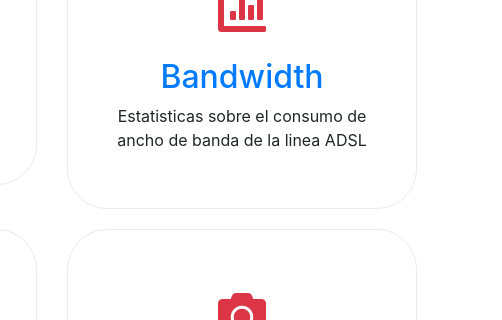
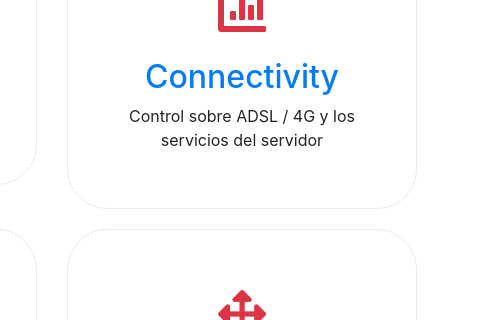
Before and after one commit to dh1tw/ed1r-operational-services, a plain HTML site: page index.html in a window 1280 px wide. Shown: the part 358-678 px from the top of the page, 778-1280 px from the left. Drawn offline with nearby package versions, Linux system fonts and the light colour scheme.

Commit message:
added connectivity

```diff
--- a/index.html
+++ b/index.html
@@ -68,6 +68,17 @@
                         </div>
                         <h2>Google Drive</h2>
                         <p>Ficheros y carpetas compartidas</p>
+                    </div>
+                </div>
+                 <div class="col-md-4">
+                    <div class="card">
+                        <a href="https://connectivity.ed1r.ddns.net">
+                        <div class="icon">
+                            <i class="fas fa-chart-bar fa-3x"></i>
+                        </div>
+                        <h2>Connectivity</h2>
+                        <p>Control sobre ADSL / 4G y los servicios del servidor</p>
+                        </a>
                     </div>
                 </div>
                  <div class="col-md-4">
```
